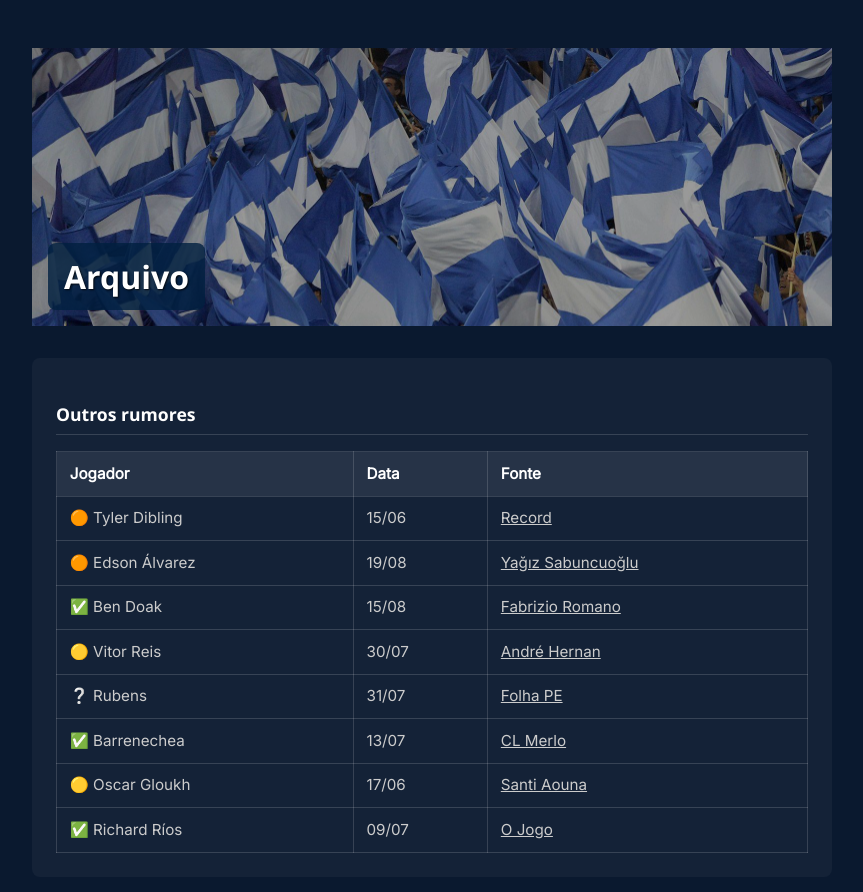
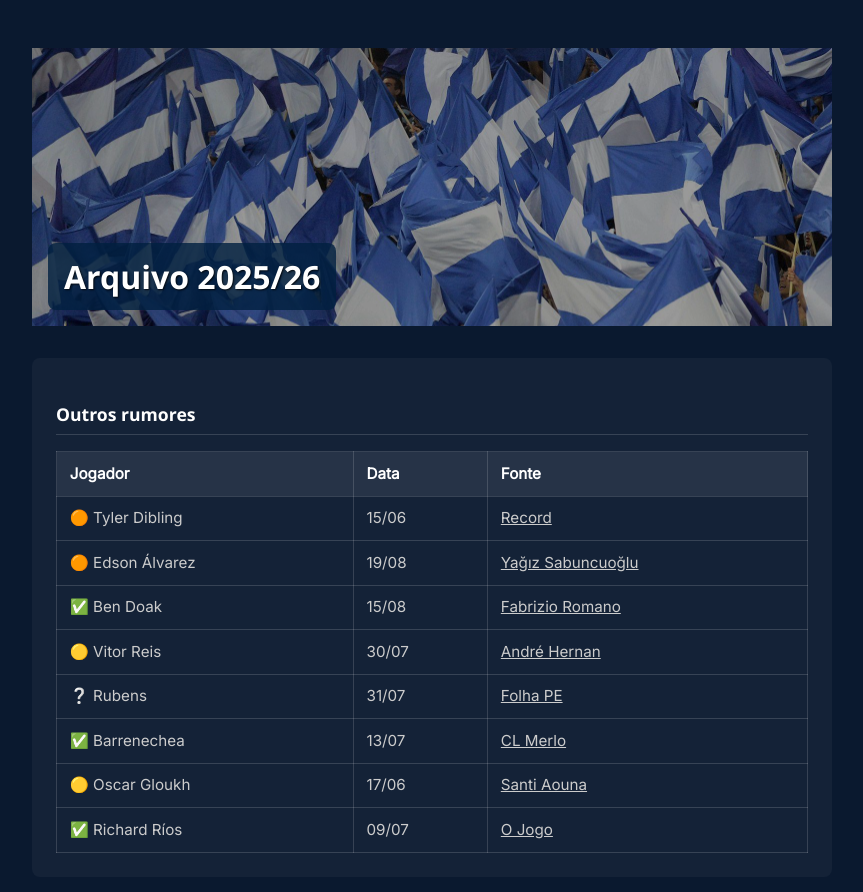
Before and after one commit to Azrial1739/r-fcporto-Transfer-Guide, a Jekyll site: the page built from pages/arquivo/arquivo-2025-26.md, in a window 1280 px wide and 900 px high. Shown: the top 892 px of the window, without its empty margins (208-1071 px from the left). Built offline with Jekyll 4.4.1, drawn with Linux system fonts in a browser that asks for light colours.

Commit message:
added folder arquivo and renamed arquivo 2025/26

```diff
--- a/pages/arquivo.md
+++ b/pages/arquivo/arquivo-2025-26.md
@@ -1,7 +1,7 @@
 ---
 layout: default
-title: Arquivo
-permalink: /arquivo/
+title: Arquivo 2025/26
+permalink: /arquivo/arquivo-2025-26/
 menu_title: Arquivo
 ---
 
```
